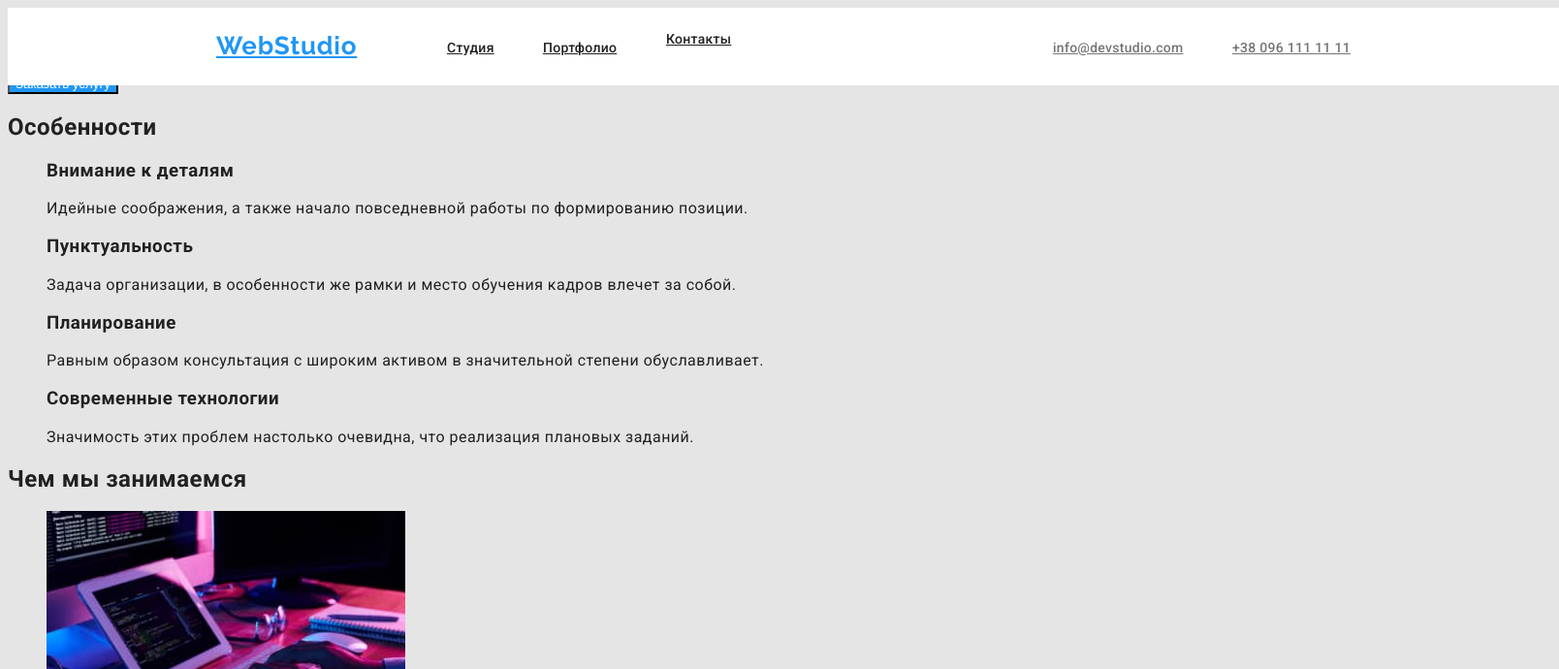
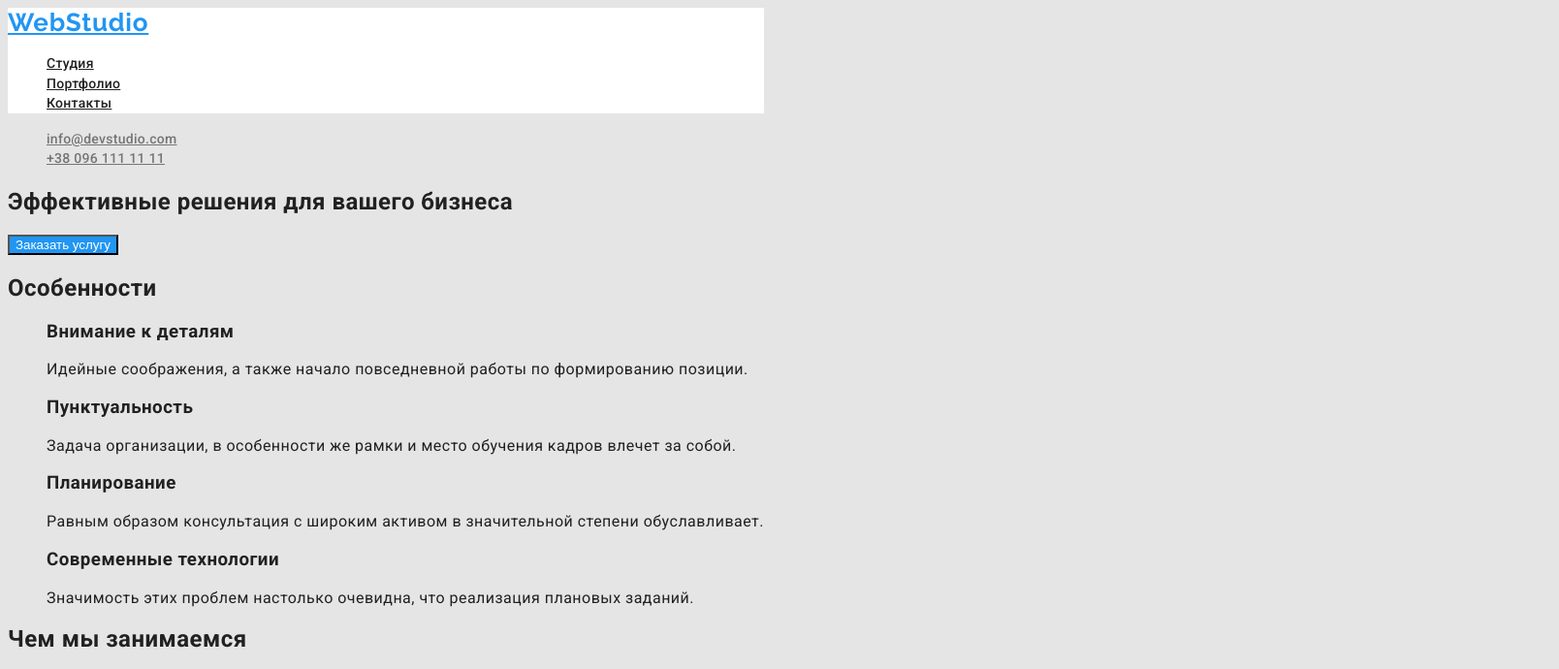
Before and after one commit to Anastasiia-Harmash/goit-markup-hw-02, a plain HTML site: page index.html in a window 1280 px wide. Shown: the top 690 px of the page at 97% size, 1608 px wide, since content can reach past the window. Drawn offline with Linux system fonts and the light colour scheme.

Commit message:
Коррективы

```diff
--- a/css/styles.css
+++ b/css/styles.css
@@ -18,28 +18,22 @@
   position: absolute;
 }
 
+/* Footer */
+.footer {
+  background-color: var(--background-color);
+  color: var(--white-text-color);
+}
+
 .list {
   list-style: none;
 }
 
 /* Header */
 .header {
-  position: absolute;
-  width: 1600px;
-  height: 80px;
-  left: 0px;
-  top: 0px;
-
   background: var(--background-color-two);
 }
 
 .logo {
-  position: absolute;
-  width: 145px;
-  height: 31px;
-  left: 215px;
-  top: 24px;
-
   font-family: Raleway;
   font-weight: bold;
   font-size: 26px;
@@ -50,12 +44,6 @@
 }
 
 .studio {
-  position: absolute;
-  width: 49px;
-  height: 16px;
-  left: 453px;
-  top: 32px;
-
   font-weight: 500;
   font-size: 14px;
   line-height: 1.4;
@@ -65,12 +53,6 @@
 }
 
 .portfolio {
-  position: absolute;
-  width: 77px;
-  height: 16px;
-  left: 552px;
-  top: 32px;
-
   font-weight: 500;
   font-size: 14px;
   line-height: 1.4;
@@ -80,27 +62,15 @@
 }
 
 .contacts {
-  position: absolute;
-  width: 68px;
-  height: 16px;
-  left: 679px;
-  top: 32px;
-
   font-weight: 500;
   font-size: 14px;
-  line-height: 1.4px;
+  line-height: 1.4;
   letter-spacing: 0.02em;
 
   color: var(--titel-text-color);
 }
 
 .email {
-  position: absolute;
-  width: 135px;
-  height: 16px;
-  left: 1078px;
-  top: 32px;
-
   font-weight: 500;
   font-size: 14px;
   line-height: 1.4;
@@ -110,12 +80,6 @@
 }
 
 .telefon {
-  position: absolute;
-  width: 122px;
-  height: 16px;
-  left: 1263px;
-  top: 32px;
-
   font-weight: 500;
   font-size: 14px;
   line-height: 1.4;
```
